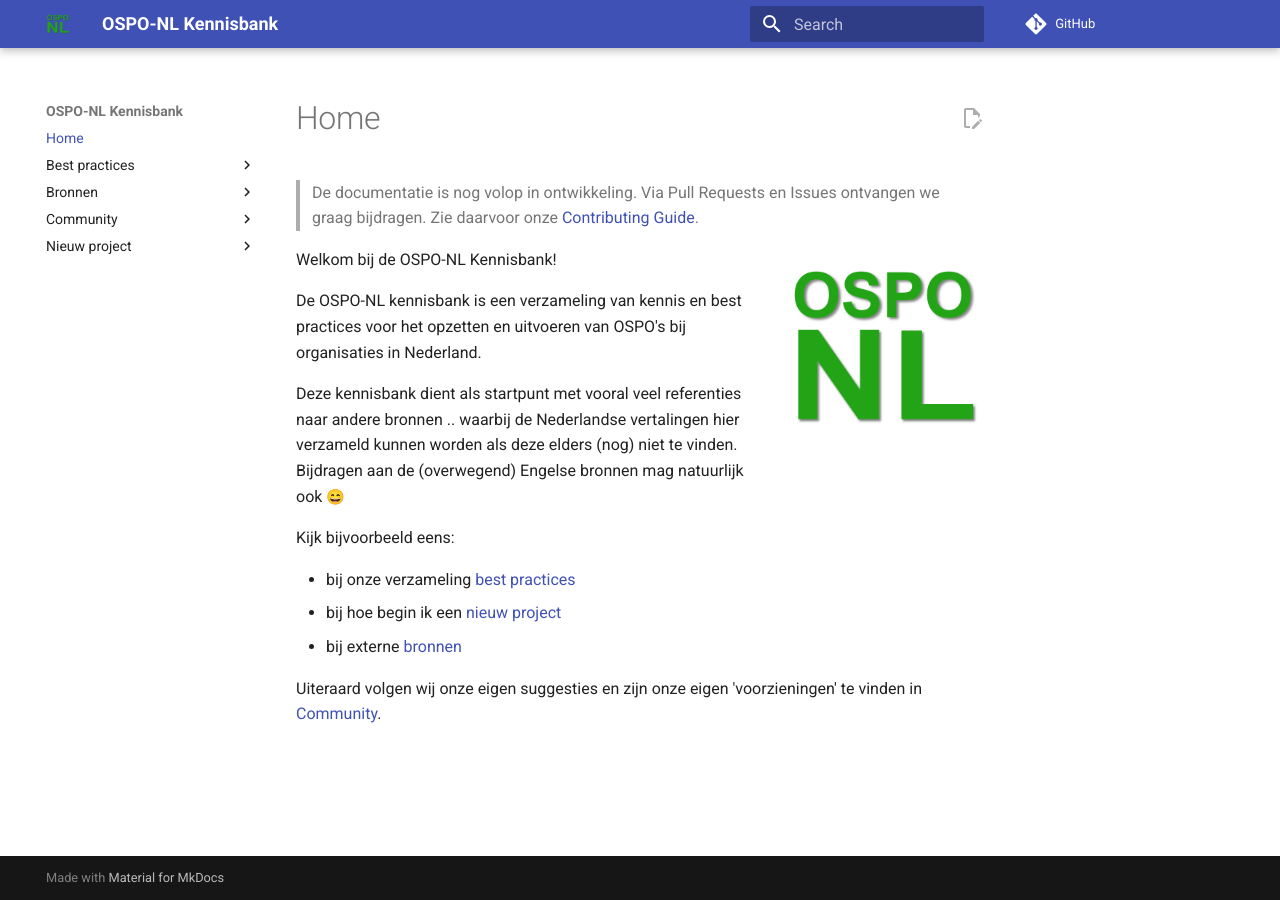
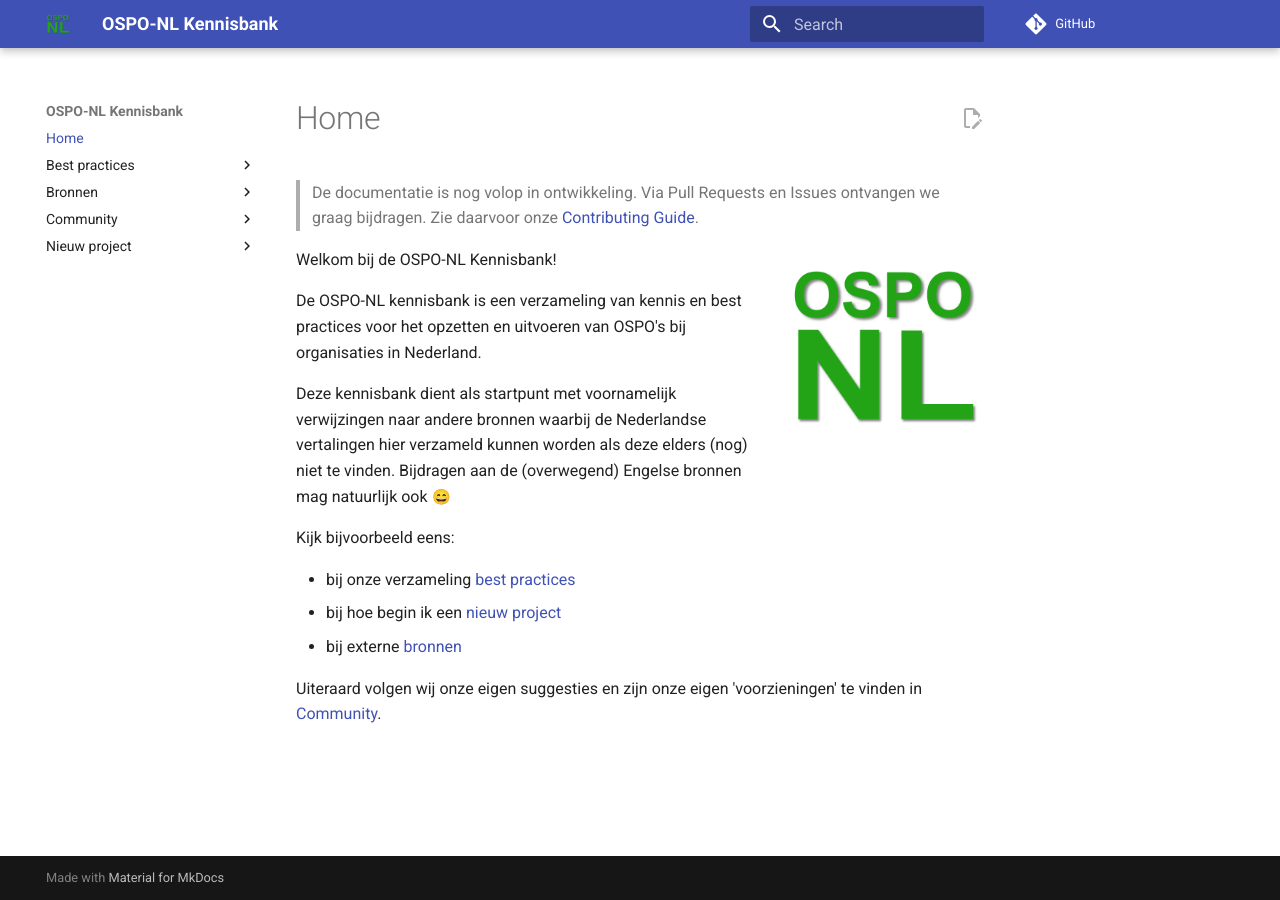
Before and after one commit to ospo-nl/kennisbank, an MkDocs documentation site: the page built from docs/README.md, in a window 1280 px wide. Built offline with MkDocs 1.6.1 and Material for MkDocs 9.7.7, drawn with Linux system fonts in a browser that asks for light colours; emoji names are drawn with the system emoji font; comment, search, counter and statistics services are not loaded.

Commit message:
simpeler taalgebruik
Co-authored-by: Nico Rikken <nico.rikken@alliander.com>
Signed-off-by: Marc van Andel <2315396+marcvanandel@users.noreply.github.com>

```diff
--- a/docs/README.md
+++ b/docs/README.md
@@ -10,7 +10,7 @@ Welkom bij de OSPO-NL Kennisbank!
 De OSPO-NL kennisbank is een verzameling van kennis en best practices voor het opzetten en uitvoeren
 van OSPO's bij organisaties in Nederland.
 
-Deze kennisbank dient als startpunt met vooral veel referenties naar andere bronnen .. waarbij de
+Deze kennisbank dient als startpunt met voornamelijk verwijzingen naar andere bronnen waarbij de
 Nederlandse vertalingen hier verzameld kunnen worden als deze elders (nog) niet te vinden. Bijdragen
 aan de (overwegend) Engelse bronnen mag natuurlijk ook :smile:
 
```
